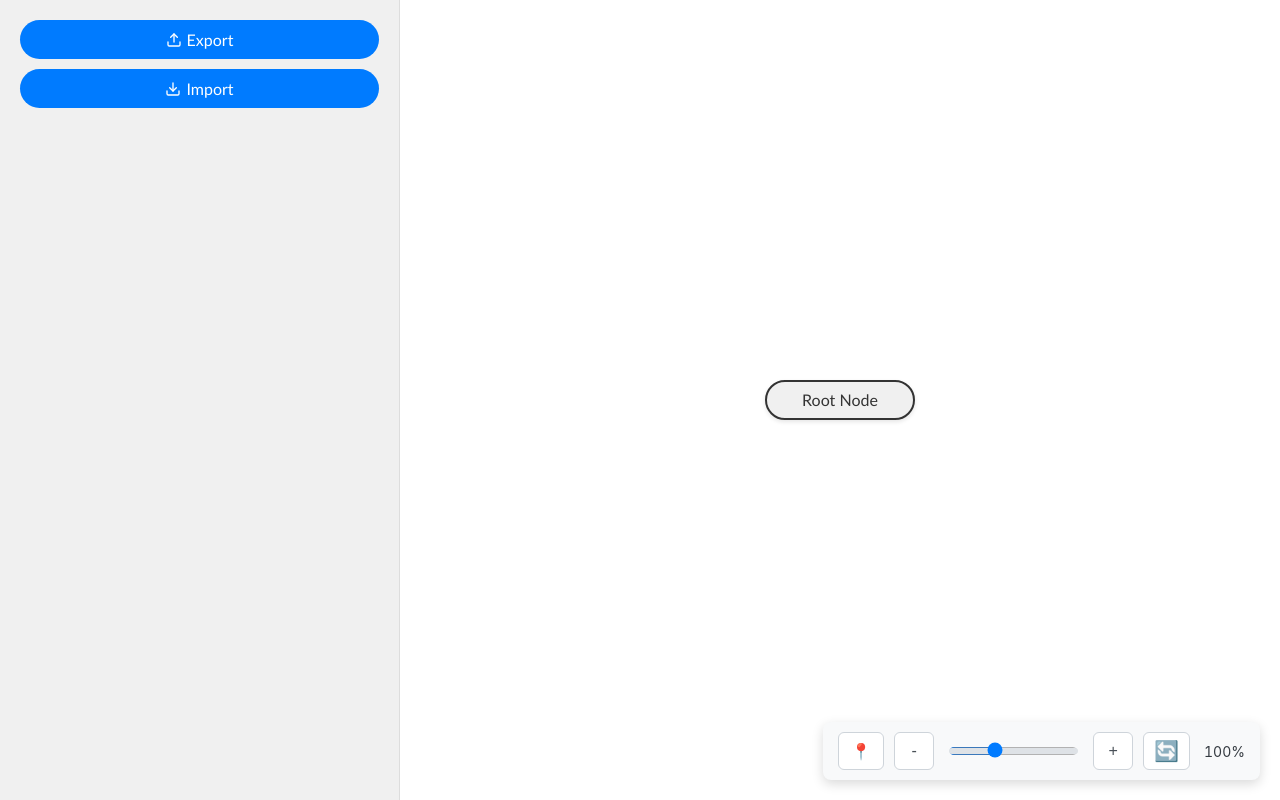
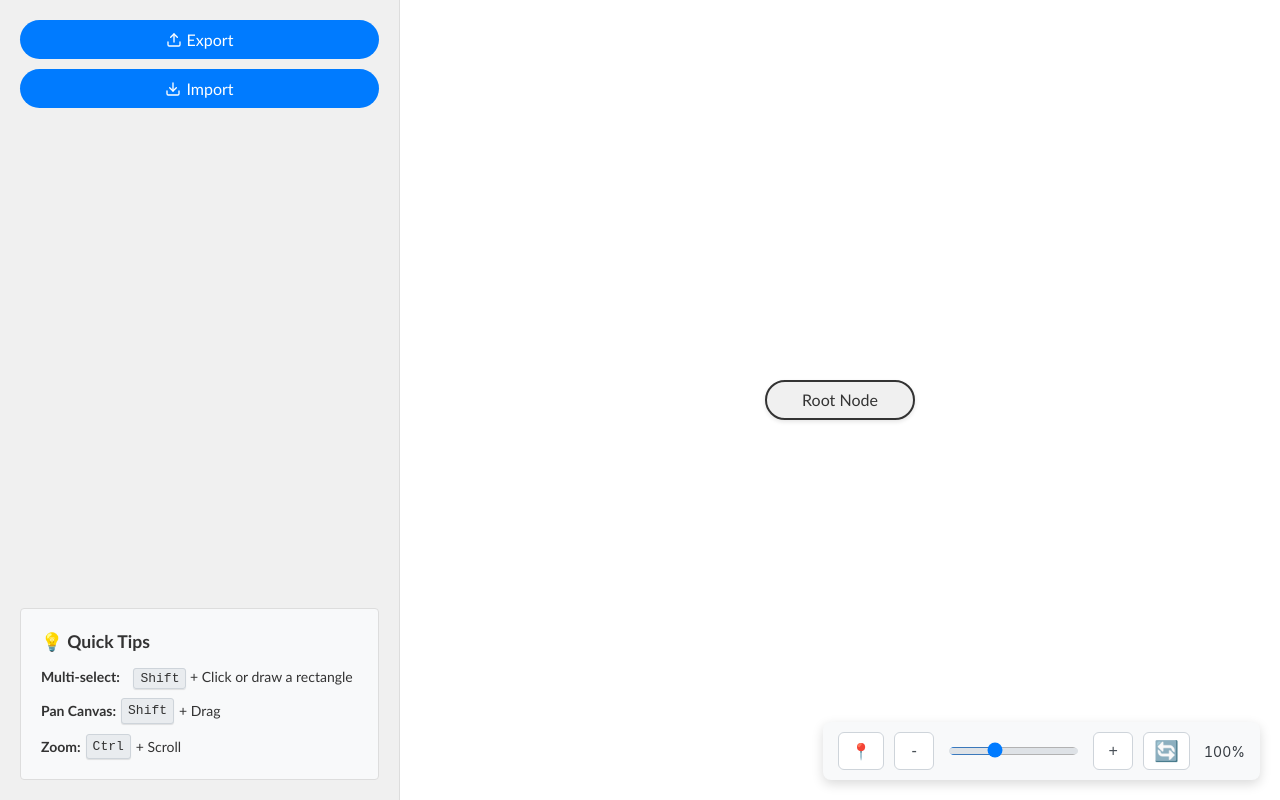
Before and after one commit to guneykayim/mind_map, a React (Vite) app: page / in a window 1280 px wide. Built offline with nearby package versions, Linux system fonts and the light colour scheme.

Commit message:
Added quick tips menu

```diff
--- a/src/App.jsx
+++ b/src/App.jsx
@@ -8,6 +8,7 @@ import { useFileIO } from './hooks/useFileIO.js';
 import MindMapCanvas from './components/MindMapCanvas/MindMapCanvas.jsx';
 import CanvasControls from './components/CanvasControls';
 import Button from './components/Button';
+import Tips from './components/Tips';
 
 function App() {
   const canvasContainerRef = useRef(null); // Ref for the canvas container
@@ -101,8 +102,11 @@ function App() {
         ref={leftPaneRef}
         className="left-pane"
       >
-        <Button onClick={handleExport} icon={ExportIcon}>Export</Button>
-        <Button onClick={handleImport} icon={ImportIcon}>Import</Button>
+        <div style={{ display: 'flex', flexDirection: 'column', gap: 'var(--spacing-sm)' }}>
+          <Button onClick={handleExport} icon={ExportIcon}>Export</Button>
+          <Button onClick={handleImport} icon={ImportIcon}>Import</Button>
+        </div>
+        <Tips />
       </div>
       <MindMapCanvas
         nodes={nodes}
--- /dev/null
+++ b/src/components/Tips/Tips.jsx
@@ -0,0 +1,26 @@
+import React from 'react';
+import styles from './Tips.module.css';
+
+const Key = ({ children }) => <span className={styles.key}>{children}</span>;
+
+const Tips = () => {
+  return (
+    <div className={styles.tipsContainer}>
+      <div className={styles.tipsTitle}>💡 Quick Tips</div>
+      <ul className={styles.tipsList}>
+        <li className={styles.tipItem}>
+          <strong>Multi-select:</strong>&nbsp;
+          <span><Key>Shift</Key> + Click or draw a rectangle</span>
+        </li>
+        <li className={styles.tipItem}>
+          <strong>Pan Canvas:</strong> <Key>Shift</Key> + Drag
+        </li>
+        <li className={styles.tipItem}>
+          <strong>Zoom:</strong> <Key>Ctrl</Key> + Scroll
+        </li>
+      </ul>
+    </div>
+  );
+};
+
+export default Tips;
--- /dev/null
+++ b/src/components/Tips/Tips.module.css
@@ -0,0 +1,40 @@
+.tipsContainer {
+    margin-top: auto;
+    padding: var(--spacing-md);
+    background-color: #f8f9fa;
+    border-radius: var(--border-radius-sm);
+    border: 1px solid var(--color-border-light);
+}
+
+.tipsTitle {
+    font-weight: bold;
+    margin-bottom: var(--spacing-sm);
+    font-size: 1.1em;
+}
+
+.tipsList {
+    list-style-type: none;
+    padding: 0;
+    margin: 0;
+    font-size: 14px;
+    font-family: var(--font-family);
+    display: flex;
+    flex-direction: column;
+    gap: var(--spacing-sm);
+}
+
+.tipItem {
+    display: flex;
+    align-items: center;
+    gap: var(--spacing-xs);
+}
+
+.key {
+    background-color: #e9ecef;
+    border: 1px solid #ced4da;
+    border-radius: 3px;
+    padding: 2px 6px;
+    font-family: monospace;
+    font-size: 13px;
+    box-shadow: 0 1px 1px rgba(0,0,0,0.1);
+}
--- /dev/null
+++ b/src/components/Tips/index.js
@@ -0,0 +1,2 @@
+import Tips from './Tips';
+export default Tips;
```
